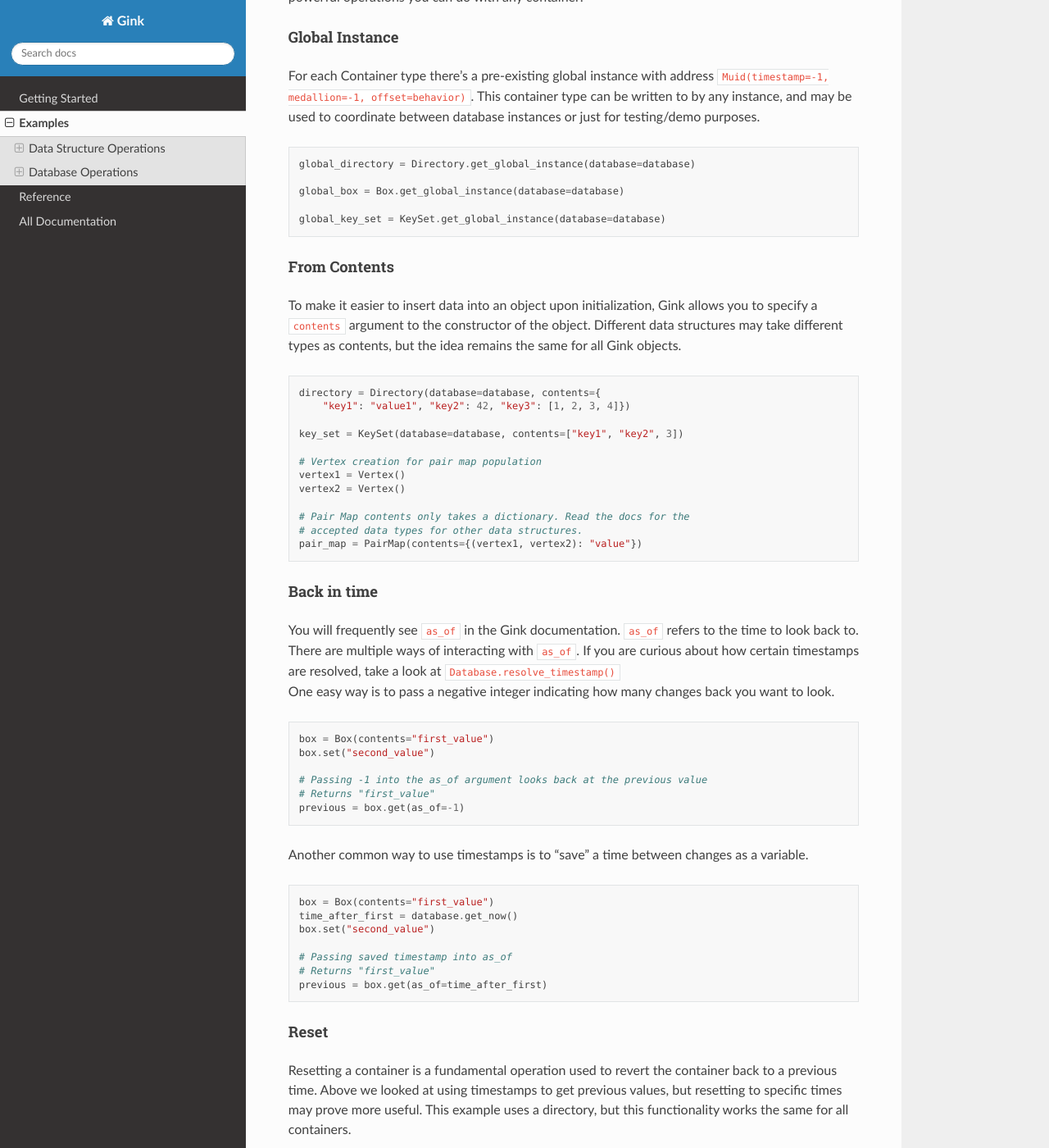
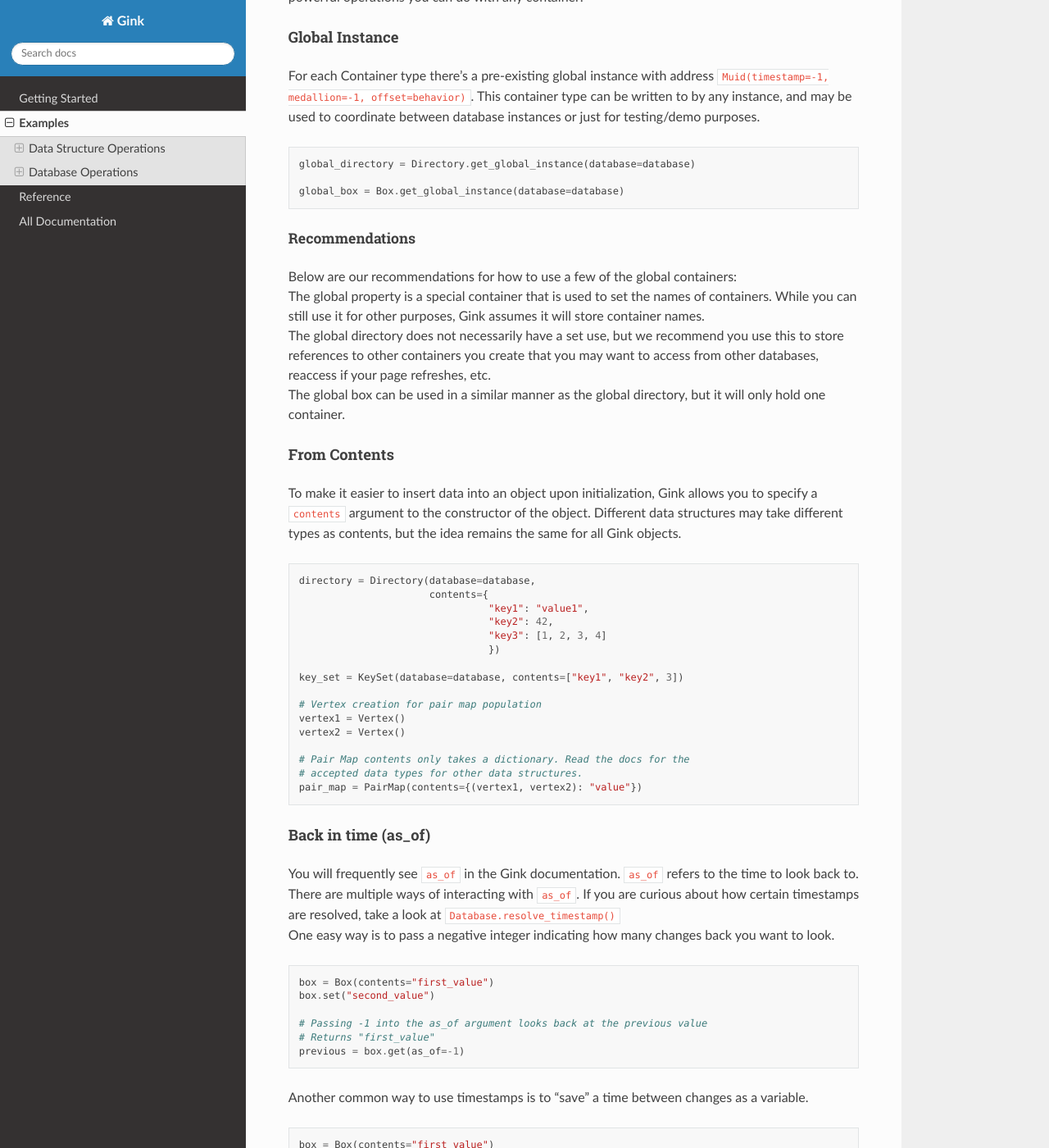
Before and after one commit to x5e/gink, a Sphinx documentation site: the page built from python/docs/examples.md, in a window 1280 px wide and 1400 px high, scrolled down 5321 px. Shown: the whole window at 82% size. Built offline with Sphinx 7.4.7 and the Read the Docs theme 2.0.0, drawn with Linux system fonts in a browser that asks for light colours; some of the changed text lies outside the part shown.

Commit message:
updated py docs

````diff
--- a/python/docs/examples.md
+++ b/python/docs/examples.md
@@ -52,7 +52,7 @@
 ```
 
 ### Sequence
-The Sequence is equivalent to a Python list. Again, these operations should look pretty familiar! In a Gink Sequence, the contents are ordered by timestamps.
+The Sequence is equivalent to a Python list. Again, these operations should look pretty familiar. In a Gink Sequence, the contents are ordered by timestamps.
 ```python
 sequence = Sequence()
 
@@ -245,14 +245,22 @@
 global_directory = Directory.get_global_instance(database=database)
 
 global_box = Box.get_global_instance(database=database)
-
-global_key_set = KeySet.get_global_instance(database=database)
 ```
+##### Recommendations
+Below are our recommendations for how to use a few of the global containers: \
+The global property is a special container that is used to set the names of containers. While you can still use it for other purposes, Gink assumes it will store container names. \
+The global directory does not necessarily have a set use, but we recommend you use this to
+store references to other containers you create that you may want to access from other databases, reaccess if your page refreshes, etc. \
+The global box can be used in a similar manner as the global directory, but it will only hold one container.
 #### From Contents
 To make it easier to insert data into an object upon initialization, Gink allows you to specify a `contents` argument to the constructor of the object. Different data structures may take different types as contents, but the idea remains the same for all Gink objects.
 ```python
-directory = Directory(database=database, contents={
-    "key1": "value1", "key2": 42, "key3": [1, 2, 3, 4]})
+directory = Directory(database=database,
+                      contents={
+                                "key1": "value1",
+                                "key2": 42,
+                                "key3": [1, 2, 3, 4]
+                                })
 
 key_set = KeySet(database=database, contents=["key1", "key2", 3])
 
@@ -264,7 +272,7 @@
 # accepted data types for other data structures.
 pair_map = PairMap(contents={(vertex1, vertex2): "value"})
 ```
-#### Back in time
+#### Back in time (as_of)
 You will frequently see `as_of` in the Gink documentation. `as_of` refers to the time to look back to. There are multiple ways of interacting with `as_of`. If you are curious about how certain timestamps are resolved, take a look at `Database.resolve_timestamp()`\
 One easy way is to pass a negative integer indicating how many changes back you want to look.
 ```python
@@ -331,7 +339,10 @@
 vertex2 = Vertex(database=database)
 vertex3 = Vertex(database=database)
 pairset1 = PairSet(contents=[
-    (vertex1, vertex2), (vertex1, vertex3), (vertex2, vertex3)], database=database)
+                                (vertex1, vertex2),
+                                (vertex1, vertex3),
+                                (vertex2, vertex3)
+                            ], database=database)
 
 dump = pairset1.dumps()
 
````
Also changed, not shown: python/docs/getting_started.md (+0 -1 lines).
